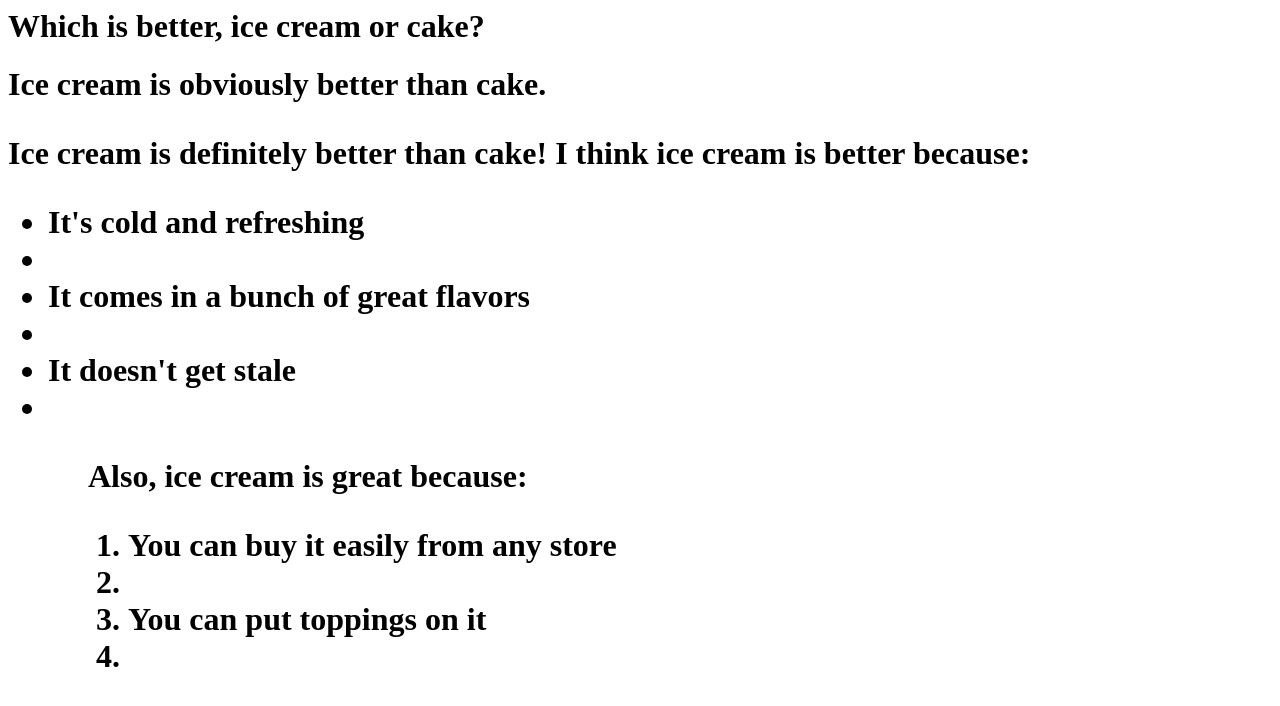
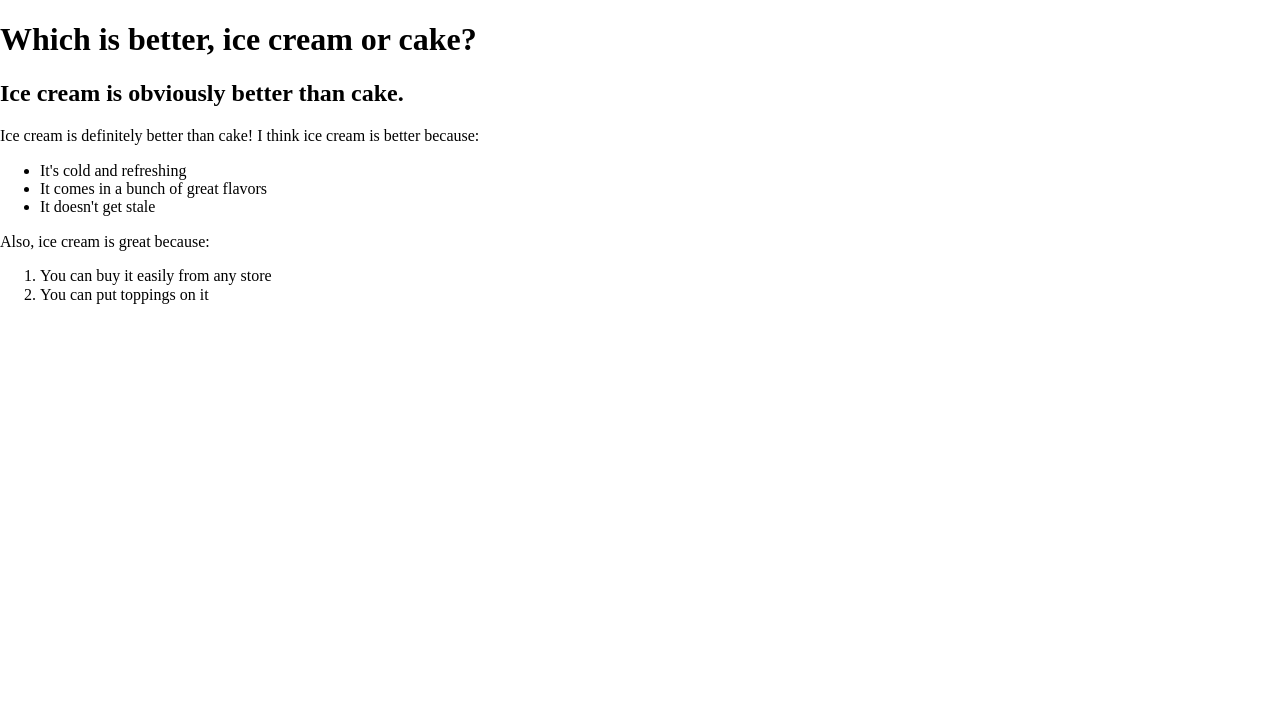
Before and after one commit to ZainMeraki/Debugging-Tests, a plain HTML site: page test-1/test-1.html in a window 1280 px wide. Drawn offline with nearby package versions, Linux system fonts and the light colour scheme.

Commit message:
Debugged Test-1.html

```diff
--- a/test-1/test-1.html
+++ b/test-1/test-1.html
@@ -1,13 +1,27 @@
-<h1>Which is better, ice cream or cake?<h1>
-    <h>Ice cream is obviously better than cake.<h>
-    <p>Ice cream is definitely better than cake! I think ice cream is better because:<p>
-    <ul>
-      <li>It's cold and refreshing<li>
-      <li>It comes in a bunch of great flavors<li>
-      <li>It doesn't get stale<li>
-    <ul>
-    <p>Also, ice cream is great because:<p>
-    <ol>
-      <li>You can buy it easily from any store<li>
-      <li>You can put toppings on it<li>
-    <ol>
+<!DOCTYPE html>
+<html lang="en">
+<head>
+    <meta charset="UTF-8">
+    <meta name="viewport" content="width=device-width, initial-scale=1.0">
+    <title>Ice-cream vs Cake</title>
+    <link rel="stylesheet" href="https://cdnjs.cloudflare.com/ajax/libs/normalize/8.0.1/normalize.min.css">
+</head>
+
+<body>
+
+  <h1>Which is better, ice cream or cake?</h1>
+  <h2>Ice cream is obviously better than cake.</h2>
+  <p>Ice cream is definitely better than cake! I think ice cream is better because:</p>
+  <ul>
+    <li>It's cold and refreshing</li>
+    <li>It comes in a bunch of great flavors</li>
+    <li>It doesn't get stale</li>
+  </ul>
+  <p>Also, ice cream is great because:</p>
+  <ol>
+    <li>You can buy it easily from any store</li>
+    <li>You can put toppings on it</li>
+  </ol>
+
+</body>
+</html>
```
